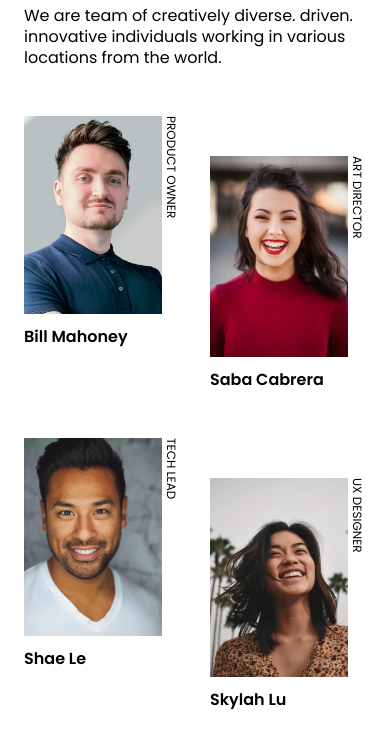
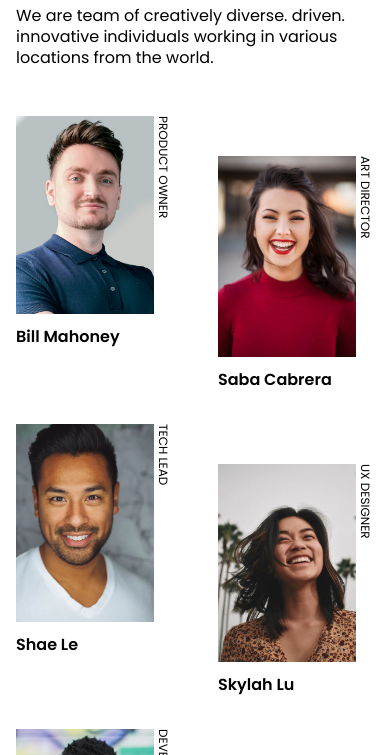
Before and after one commit to hroddev/devChallenge, a plain HTML site: page my-team-page-master/index.html in a window 390 px wide. Shown: the part 222-977 px from the top of the page. Drawn offline with Linux system fonts and the light colour scheme.

Commit message:
fix responsive screen

```diff
--- a/my-team-page-master/style.css
+++ b/my-team-page-master/style.css
@@ -3,6 +3,7 @@
 * {
     padding: 0;
     margin: 0;
+    box-sizing: border-box;
 }
 
 body {
@@ -10,7 +11,7 @@ body {
 }
 
 .container {
-    padding: 5rem 1.5rem;
+    padding: 5rem 1rem;
 }
 
 .title {
@@ -42,7 +43,7 @@ body {
     display: flex;
     flex-wrap: wrap;
     justify-content: space-between;
-    gap: 1rem;
+    gap: 0.10rem;
 }
 
 .pic-container:nth-child(even) {
```
